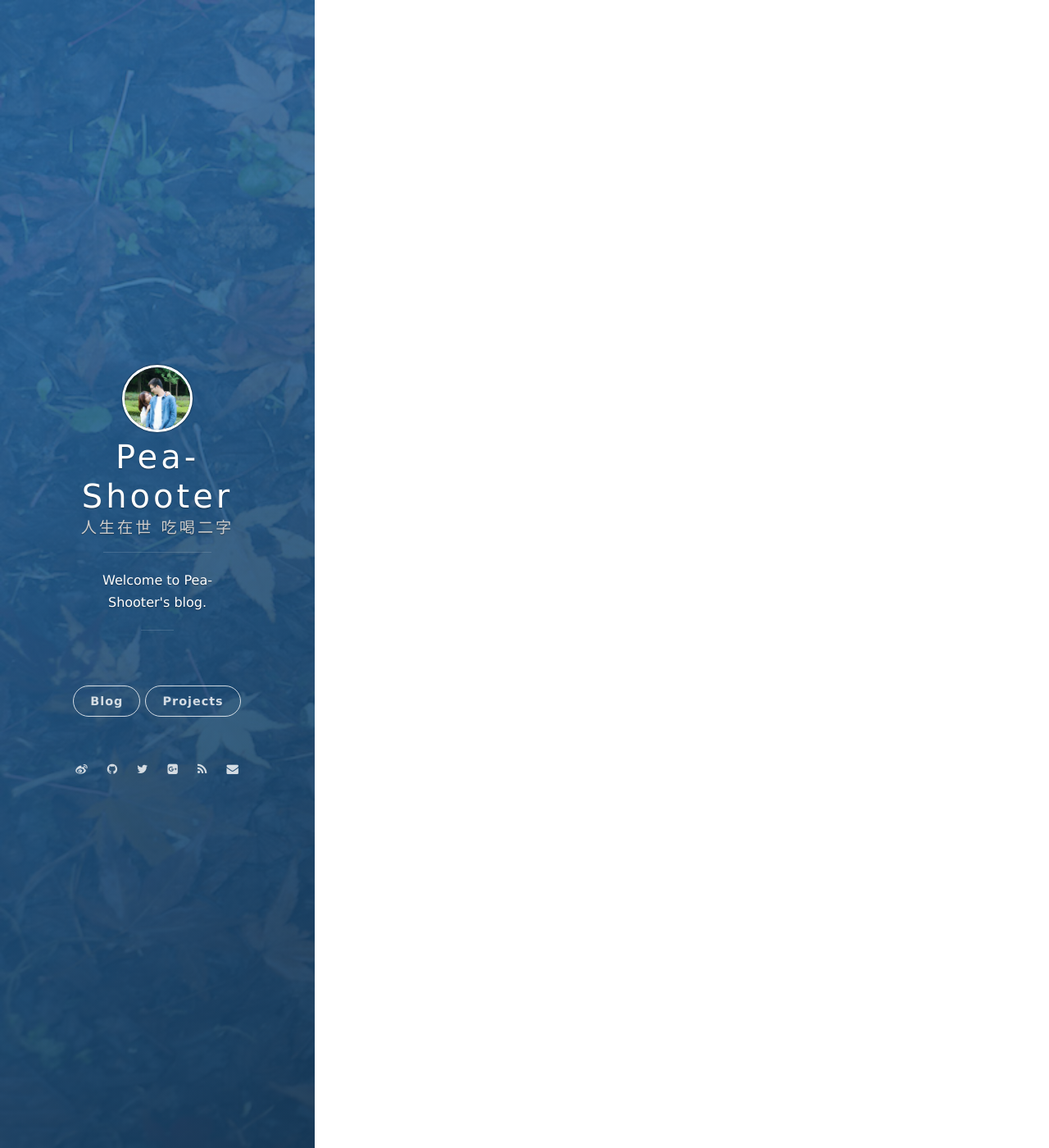
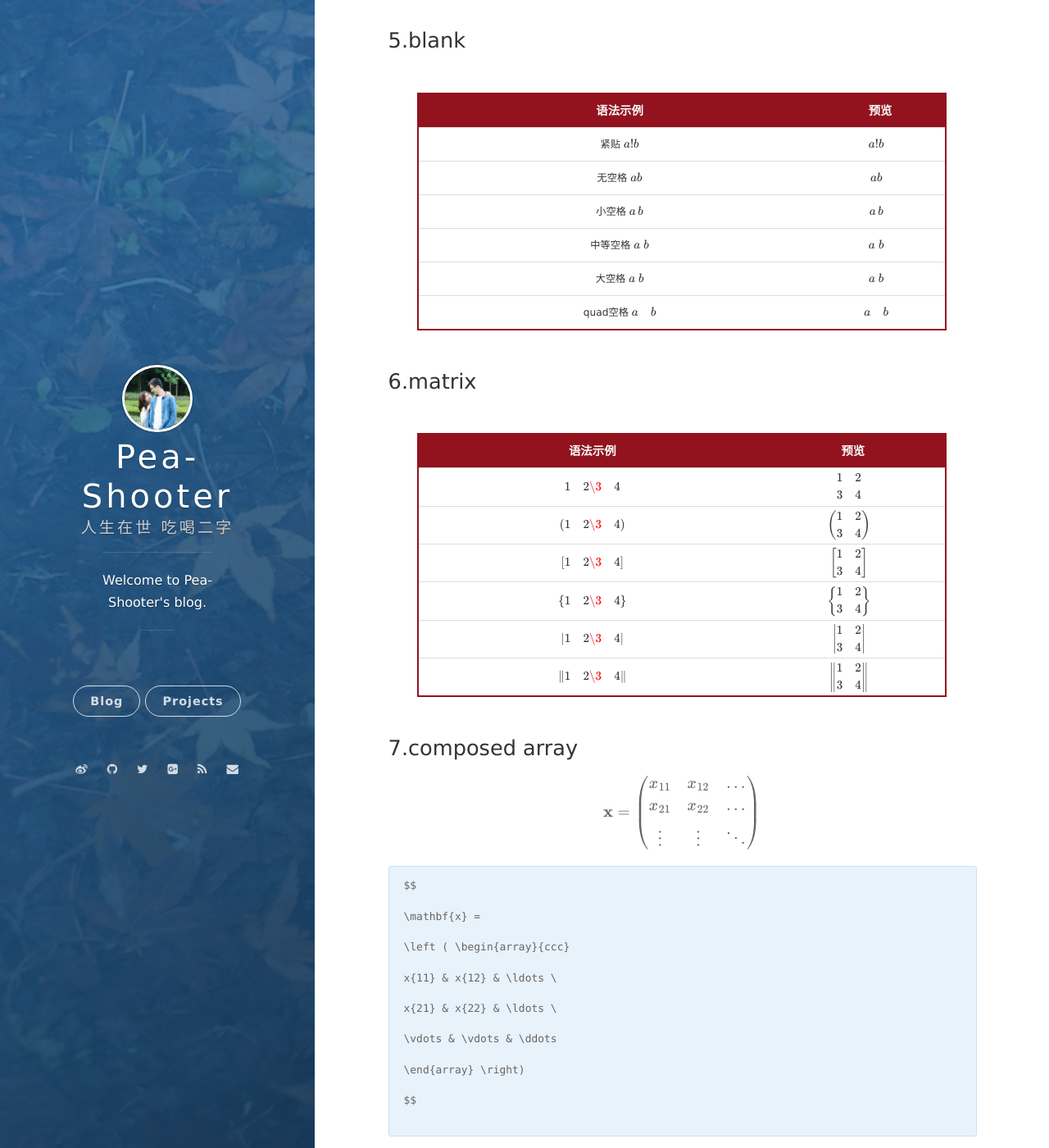
Before and after one commit to Pea-Shooter/myblog.github.io, a Jekyll site: the page built from _posts/2017-10-16-LaTex常用数学公式语法.md, in a window 1280 px wide and 1400 px high, scrolled down 1765 px. Shown: the whole window at 82% size. Built offline with Jekyll 4.4.1, drawn with Linux system fonts in a browser that asks for light colours; nearby versions of some CDN libraries; formulas are drawn with MathJax 3; some of the changed text lies outside the part shown.

Commit message:
2017-10-16

````diff
--- a/_posts/2017-10-16-LaTex常用数学公式语法.md
+++ b/_posts/2017-10-16-LaTex常用数学公式语法.md
@@ -6,6 +6,8 @@ tags: LaTex
 ---
 
 [TOC]
+
+> 注：本文是在typora中编辑的，由于github page对LaTex和markdown的支持不太完备，显示得不堪入目，有兴趣的建议copy[源文件](https://github.com/Pea-Shooter/Pea-Shooter.github.io/blob/master/_posts/2017-10-16-LaTex%E5%B8%B8%E7%94%A8%E6%95%B0%E5%AD%A6%E5%85%AC%E5%BC%8F%E8%AF%AD%E6%B3%95.md)到typora。
 
 ### 1.subscript and superscript
 
@@ -22,3 +24,95 @@ tags: LaTex
 | :---------------------------: | :-------------------------: |
 |      \$\$\frac{x+y}{2}$$      |      $$\frac{x+y}{2}$$      |
 | \$\$\frac{x}{1+\frac{x}{y}}$$ | $$\frac{x}{1+\frac{x}{y}}$$ |
+
+### 3.radical
+
+|                语法示例                 |               预览                |
+| :---------------------------------: | :-----------------------------: |
+|     \$\$\sqrt{2}<\sqrt[3]{3}$$      |    $$\sqrt{2}<\sqrt[3]{3}$$     |
+|   \$\$\sqrt{1+\sqrt[p]{1+a^2}}$$    |  $$\sqrt{1+\sqrt[p]{1+a^2}}$$   |
+| \$\$\sqrt{1+\sqrt\[^p\!] {1+a^2}}$$ | $$\sqrt{1+\sqrt[^p\!]{1+a^2}}$$ |
+
+### 4.sum and intgeral
+
+|              语法示例               |              预览               |
+| :-----------------------------: | :---------------------------: |
+|  \$\sum_{k=1}^{n}\frac{1}{k}$   |  $\sum_{k=1}^{n}\frac{1}{k}$  |
+| \$\$\sum_{k=1}^{n}\frac{1}{k}$$ | $$\sum_{k=1}^{n}\frac{1}{k}$$ |
+|       \$\int_a^b f(x)dx$        |       $\int_a^b f(x)dx$       |
+|      \$\$\int_a^b f(x)dx$$      |      $$\int_a^b f(x)dx$$      |
+| \$\$\int_a^b f(x)\mathrm{d}x$$  | $$\int_a^b f(x)\mathrm{d}x$$  |
+
+### 5.blank
+
+|        语法示例        |     预览     |
+| :----------------: | :--------: |
+|     紧贴 \$a\!b$     |   $a\!b$   |
+|     无空格 \$ab$      |    $ab$    |
+|    小空格 \$a\,b$     |   $a\,b$   |
+|    中等空格 \$a\;b$    |   $a\;b$   |
+|    大空格 \$a\ b$     |   $a\ b$   |
+| quad空格 \$a\quad b$ | $a\quad b$ |
+
+### 6.matrix
+
+|                   语法示例                   |                    预览                    |
+| :--------------------------------------: | :--------------------------------------: |
+| \$\$\begin{matrix}1 & 2\\3 & 4\end{matrix}$$ | $$\begin{matrix}1 & 2\\3 & 4\end{matrix}$$ |
+| \$\$\begin{pmatrix}1 & 2\\3 & 4\end{pmatrix}$$ | $$\begin{pmatrix}1 & 2\\3 & 4\end{pmatrix}$$ |
+| \$\$\begin{bmatrix}1 & 2\\3 & 4\end{bmatrix}$$ | $$\begin{bmatrix}1 & 2\\3 & 4\end{bmatrix}$$ |
+| \$\$\begin{Bmatrix}1 & 2\\3 & 4\end{Bmatrix}$$ | $$\begin{Bmatrix}1 & 2\\3 & 4\end{Bmatrix}$$ |
+| \$\$\begin{vmatrix}1 & 2\\3 & 4\end{vmatrix}$$ | $$\begin{vmatrix}1 & 2\\3 & 4\end{vmatrix}$$ |
+| \$\$\begin{Vmatrix}1 & 2\\3 & 4\end{Vmatrix}$$ | $$\begin{Vmatrix}1 & 2\\3 & 4\end{Vmatrix}$$ |
+
+### 7.composed array
+
+$$
+\mathbf{x} =
+\left ( \begin{array}{ccc}
+x_{11} & x_{12} & \ldots \\
+x_{21} & x_{22} & \ldots \\
+\vdots & \vdots & \ddots
+\end{array} \right)
+$$
+
+```
+$$
+
+\mathbf{x} =
+
+\left ( \begin{array}{ccc}
+
+x{11} & x{12} & \ldots \
+
+x{21} & x{22} & \ldots \
+
+\vdots & \vdots & \ddots
+
+\end{array} \right)
+
+$$
+
+```
+
+> \mathbf为大写控制符，\\表示换行，{ccc}表示列样式。array 环境也可以用来排版这样的表达式，表达式中使用一个“.” 作为其隐藏的\right 定界符
+
+$$
+y = \left \{ \begin{array} {11}
+a & \textrm{,$x<0$}\\
+x+b & \textrm{,$0\leqslant x < 5$}\\
+x^2 & \textrm{,$x \geqslant 5$ }
+\end{array} \right.
+$$
+
+```
+$$
+y = \left \{ \begin{array} {11}
+a & \textrm{,$x<0$}\\
+x+b & \textrm{,$0\leqslant x < 5$}\\
+x^2 & \textrm{,$x \geqslant 5$ }
+\end{array} \right.
+$$
+```
+
+> 大于等于符号和小于等于符号有两种，一种是等号为下划横线，如：$\le$（\$\\le\$或\$\\leq\$）和 $\geq$ (\$\\ge\$或\$\\geq\$),一种等号为斜线，如：$\leqslant$ (\$\\leqslant\$) 和 $\geqslant$ (\$\\geqslant\$).
````
